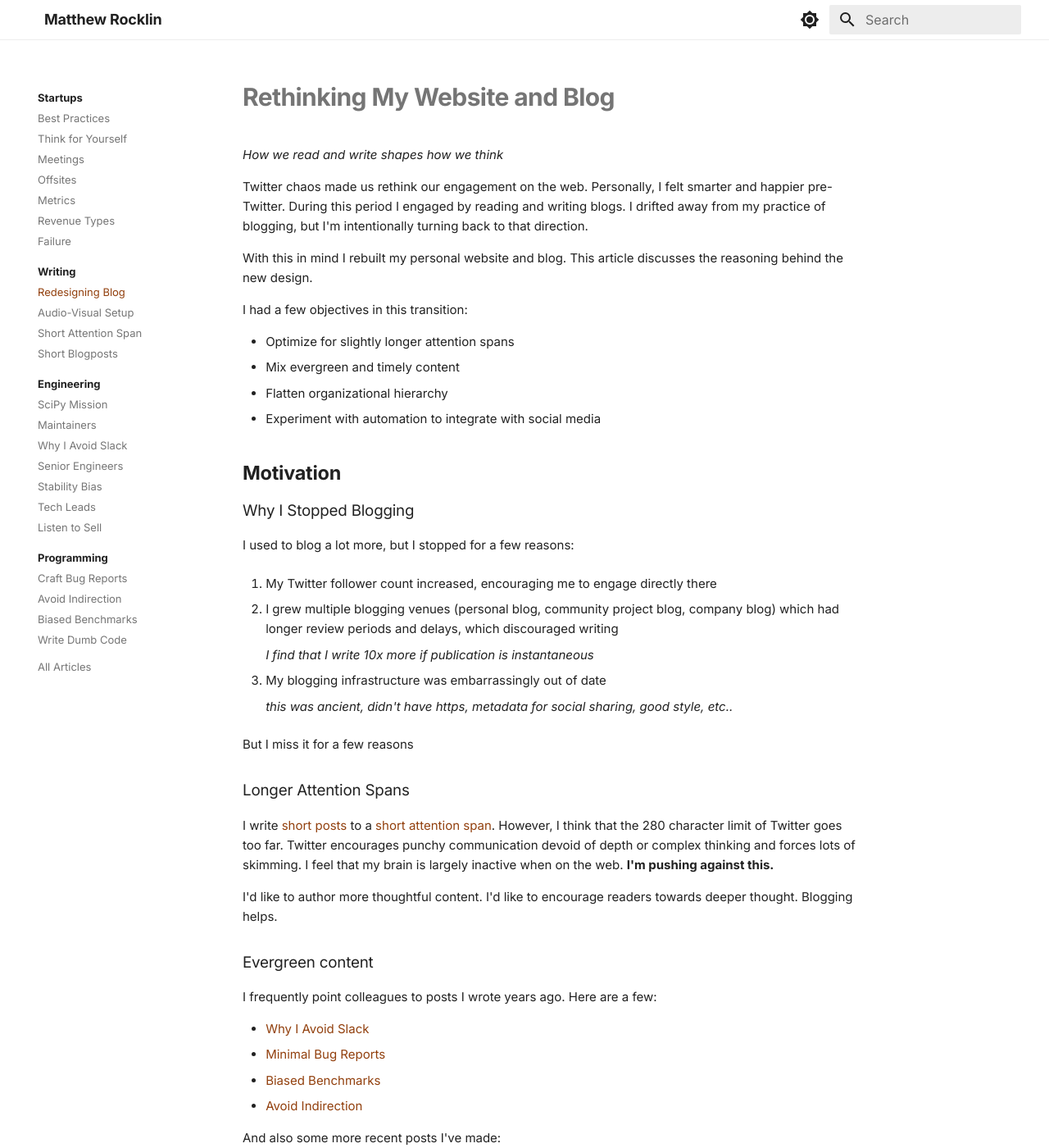
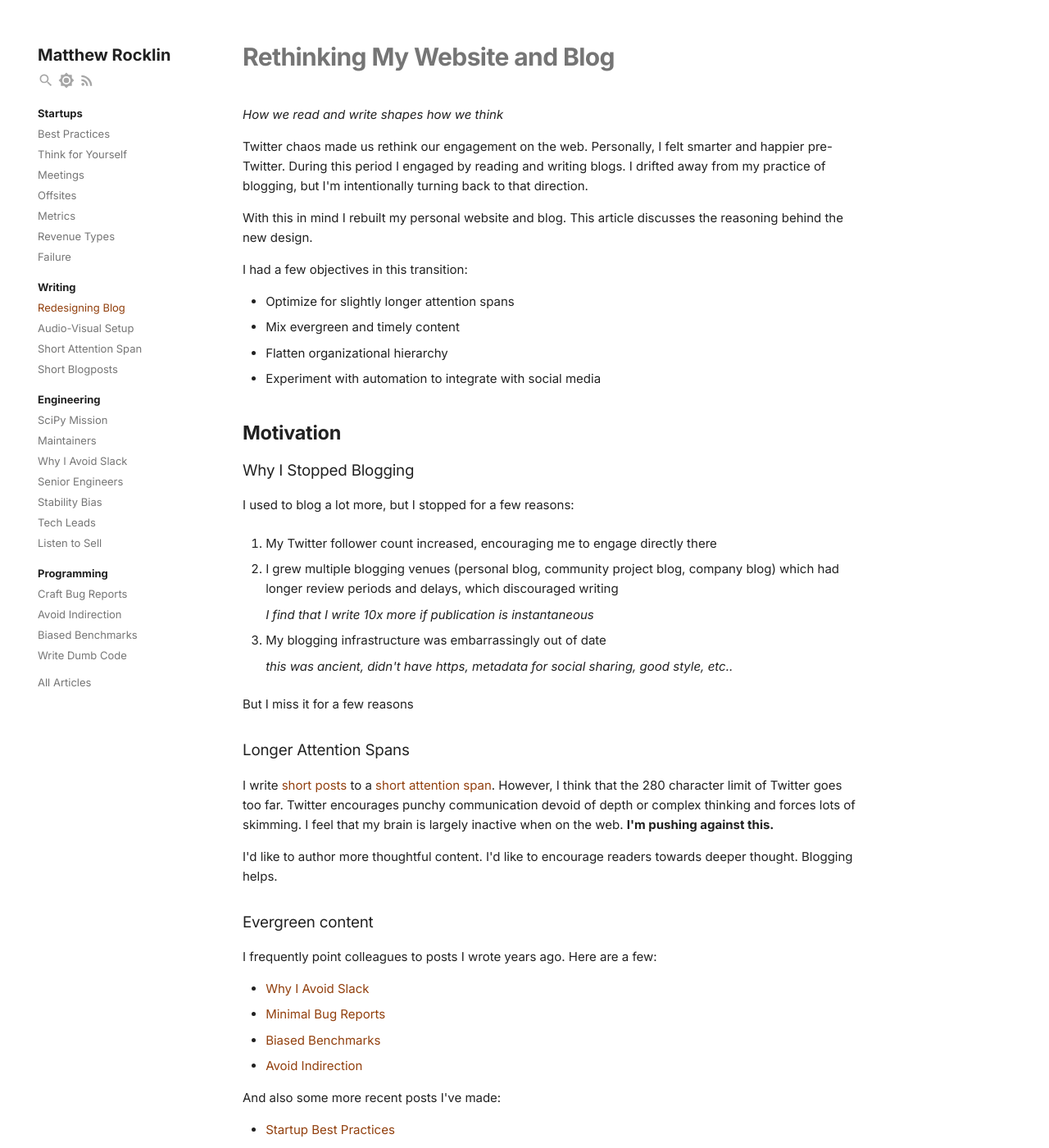
Before and after one commit to mrocklin/mrocklin.github.io, an MkDocs documentation site: the page built from docs/redesign-blog.md, in a window 1280 px wide and 1400 px high. Shown: the whole window at 82% size. Built offline with MkDocs 1.6.1 and Material for MkDocs 9.7.7, drawn with Linux system fonts in a browser that asks for light colours; comment, search, counter and statistics services are not loaded.

Commit message:
Remove header, move controls to sidebar with RSS icon
- Custom sidebar header with name on top, icons below
- Search, theme toggle, and RSS feed icons in sidebar
- Hidden header (preserves search/palette JS functionality)
- Mobile header with hamburger menu for small screens
- Centered search modal with consistent styling
- Fix RSS icon visibility in dark mode

🤖 Generated with [Claude Code](https://claude.com/claude-code)

Co-Authored-By: Claude <noreply@anthropic.com>

```diff
--- a/docs/stylesheets/custom.css
+++ b/docs/stylesheets/custom.css
@@ -14,15 +14,185 @@
   max-width: 750px;
 }
 
-/* Header - minimal style */
-.md-header {
-  box-shadow: none;
-  border-bottom: 1px solid var(--md-default-fg-color--lightest);
+/* Sidebar header */
+.sidebar-header {
+  display: flex;
+  flex-direction: column;
+  padding: 0 0.6rem 0.6rem 0.6rem;
+  margin-bottom: 0.5rem;
 }
 
-.md-header__title {
-  font-weight: 600;
-  letter-spacing: -0.01em;
+.sidebar-title {
+  font-weight: 700;
+  font-size: 1rem;
+  color: var(--md-default-fg-color) !important;
+  text-decoration: none;
+  border-bottom: none !important;
+}
+
+.sidebar-controls {
+  display: flex;
+  align-items: center;
+  gap: 0.25rem;
+  margin-top: 0.4rem;
+}
+
+.sidebar-controls .md-header__button {
+  padding: 0;
+  margin: 0;
+  width: auto;
+  height: auto;
+}
+
+.sidebar-controls .sidebar-icon {
+  opacity: 0.4;
+  cursor: pointer;
+  display: flex;
+  align-items: center;
+  justify-content: center;
+}
+
+.sidebar-controls .sidebar-icon:hover {
+  opacity: 1;
+}
+
+.sidebar-controls .sidebar-icon svg {
+  width: 1rem;
+  height: 1rem;
+  fill: var(--md-default-fg-color);
+}
+
+/* Only show the active palette toggle */
+.sidebar-controls label[for="__palette_0"],
+.sidebar-controls label[for="__palette_1"] {
+  display: none;
+}
+[data-md-color-scheme="default"] .sidebar-controls label[for="__palette_1"],
+[data-md-color-scheme="slate"] .sidebar-controls label[for="__palette_0"] {
+  display: flex;
+}
+
+/* Hide header elements visually - we use sidebar icons instead */
+/* Keep elements in DOM for functionality, just hide visually */
+.md-header .md-search,
+.md-header .md-header__option {
+  position: absolute;
+  width: 1px;
+  height: 1px;
+  padding: 0;
+  margin: -1px;
+  overflow: hidden;
+  clip: rect(0, 0, 0, 0);
+  border: 0;
+}
+
+/* But allow search to expand when active */
+[data-md-toggle="search"]:checked ~ .md-header .md-search {
+  position: static;
+  width: auto;
+  height: auto;
+  margin: 0;
+  overflow: visible;
+  clip: auto;
+}
+
+/* Center the search modal */
+.md-search__inner {
+  position: fixed !important;
+  top: 15vh !important;
+  left: 50% !important;
+  transform: translateX(-50%) !important;
+  width: min(90vw, 36rem) !important;
+  max-width: 36rem !important;
+  background: var(--md-default-bg-color) !important;
+  border-radius: 0.2rem;
+  box-shadow: 0 0.5rem 2rem rgba(0, 0, 0, 0.3);
+  z-index: 10 !important;
+  overflow: hidden;
+}
+
+.md-search__form {
+  width: 100% !important;
+  border-radius: 0 !important;
+}
+
+.md-search__input {
+  width: 100% !important;
+}
+
+.md-search__output {
+  position: static !important;
+  width: 100% !important;
+  max-width: none !important;
+}
+
+.md-search-result__list {
+  max-width: none !important;
+}
+
+.md-search__scrollwrap {
+  width: 100% !important;
+}
+
+.md-search-result__article {
+  padding-left: 2.2rem !important;
+  padding-right: 2.2rem !important;
+}
+
+/* Mobile header - only visible on small screens */
+.mobile-header {
+  display: none;
+  position: fixed;
+  top: 0;
+  left: 0;
+  right: 0;
+  height: 3rem;
+  background: var(--md-default-bg-color);
+  border-bottom: 1px solid var(--md-default-fg-color--lightest);
+  z-index: 3;
+  align-items: center;
+  justify-content: space-between;
+  padding: 0 0.5rem;
+}
+
+@media screen and (max-width: 76.1875em) {
+  .mobile-header {
+    display: flex;
+  }
+  .md-content {
+    margin-top: 3rem;
+  }
+}
+
+.mobile-header__button {
+  display: flex;
+  align-items: center;
+  justify-content: center;
+  width: 2.5rem;
+  height: 2.5rem;
+  cursor: pointer;
+  opacity: 0.7;
+}
+
+.mobile-header__button:hover {
+  opacity: 1;
+}
+
+.mobile-header__button svg {
+  width: 1.5rem;
+  height: 1.5rem;
+}
+
+.mobile-header__title {
+  font-weight: 700;
+  font-size: 1rem;
+  color: var(--md-default-fg-color) !important;
+  text-decoration: none;
+}
+
+.mobile-header__controls {
+  display: flex;
+  align-items: center;
 }
 
 /* Headings - tighter, bolder */
@@ -123,17 +293,3 @@
   --accent: #d97706;
   --accent-hover: #fbbf24;
 }
-
-/* Mute the theme toggle icon */
-.md-header__button[for="__palette"] {
-  opacity: 0.5;
-}
-
-.md-header__button[for="__palette"]:hover {
-  opacity: 1;
-}
-
-/* Hide the logo icon */
-.md-header__button.md-logo {
-  display: none;
-}
--- a/overrides/main.html
+++ b/overrides/main.html
@@ -1,4 +1,21 @@
 {% extends "base.html" %}
+
+{% block hero %}
+<!-- Mobile header - only visible on small screens -->
+<div class="mobile-header">
+  <label class="mobile-header__button" for="__drawer">
+    <svg xmlns="http://www.w3.org/2000/svg" viewBox="0 0 24 24"><path d="M3 6h18v2H3V6m0 5h18v2H3v-2m0 5h18v2H3v-2Z"/></svg>
+  </label>
+  <a href="{{ config.extra.homepage | d(nav.homepage.url, true) | url }}" class="mobile-header__title">
+    {{ config.site_name }}
+  </a>
+  <div class="mobile-header__controls">
+    <label class="mobile-header__button" for="__search">
+      <svg xmlns="http://www.w3.org/2000/svg" viewBox="0 0 24 24"><path d="M9.5 3A6.5 6.5 0 0 1 16 9.5c0 1.61-.59 3.09-1.56 4.23l.27.27h.79l5 5-1.5 1.5-5-5v-.79l-.27-.27A6.52 6.52 0 0 1 9.5 16 6.5 6.5 0 0 1 3 9.5 6.5 6.5 0 0 1 9.5 3m0 2C7 5 5 7 5 9.5S7 14 9.5 14 14 12 14 9.5 12 5 9.5 5"/></svg>
+    </label>
+  </div>
+</div>
+{% endblock %}
 
 {% block content %}
 {{ super() }}
--- /dev/null
+++ b/overrides/partials/header.html
@@ -0,0 +1,17 @@
+<!-- Hidden header - keeps search and palette JS infrastructure -->
+<header class="md-header" data-md-component="header" style="position: absolute; height: 0; overflow: visible; visibility: visible;">
+  {% if config.theme.palette %}
+    {% if not config.theme.palette is mapping %}
+      {% include "partials/palette.html" %}
+    {% endif %}
+  {% endif %}
+  {% if not config.theme.palette is mapping %}
+    {% include "partials/javascripts/palette.html" %}
+  {% endif %}
+  {% if "material/search" in config.plugins %}
+    {% set search = config.plugins["material/search"] | attr("config") %}
+    {% if search.enabled %}
+      {% include "partials/search.html" %}
+    {% endif %}
+  {% endif %}
+</header>
--- /dev/null
+++ b/overrides/partials/nav.html
@@ -0,0 +1,46 @@
+{% import "partials/nav-item.html" as item with context %}
+{% set class = "md-nav md-nav--primary" %}
+{% if "navigation.tabs" in features %}
+  {% set class = class ~ " md-nav--lifted" %}
+{% endif %}
+{% if "toc.integrate" in features %}
+  {% set class = class ~ " md-nav--integrated" %}
+{% endif %}
+<nav class="{{ class }}" aria-label="{{ lang.t('nav') }}" data-md-level="0">
+  <!-- Sidebar header with name and controls -->
+  <div class="sidebar-header">
+    <a href="{{ config.extra.homepage | d(nav.homepage.url, true) | url }}" class="sidebar-title">
+      {{ config.site_name }}
+    </a>
+    <div class="sidebar-controls">
+      <!-- Search -->
+      <label class="md-header__button md-icon sidebar-icon" for="__search" title="Search">
+        {% set icon = config.theme.icon.search or "material/magnify" %}
+        {% include ".icons/" ~ icon ~ ".svg" %}
+      </label>
+      <!-- Theme toggle -->
+      {% if config.theme.palette %}
+        {% if not config.theme.palette is mapping %}
+          {% for option in config.theme.palette %}
+            {% if option.toggle %}
+              <label class="md-header__button md-icon sidebar-icon" title="{{ option.toggle.name }}" for="__palette_{{ loop.index % loop.length }}">
+                {% include ".icons/" ~ option.toggle.icon ~ ".svg" %}
+              </label>
+            {% endif %}
+          {% endfor %}
+        {% endif %}
+      {% endif %}
+      <!-- RSS Feed -->
+      <a href="{{ 'feed_rss_created.xml' | url }}" class="sidebar-icon" title="RSS Feed">
+        {% include ".icons/material/rss.svg" %}
+      </a>
+    </div>
+  </div>
+
+  <ul class="md-nav__list" data-md-scrollfix>
+    {% for nav_item in nav.items %}
+      {% set path = "__nav_" ~ loop.index %}
+      {{ item.render(nav_item, path, 1) }}
+    {% endfor %}
+  </ul>
+</nav>
```
